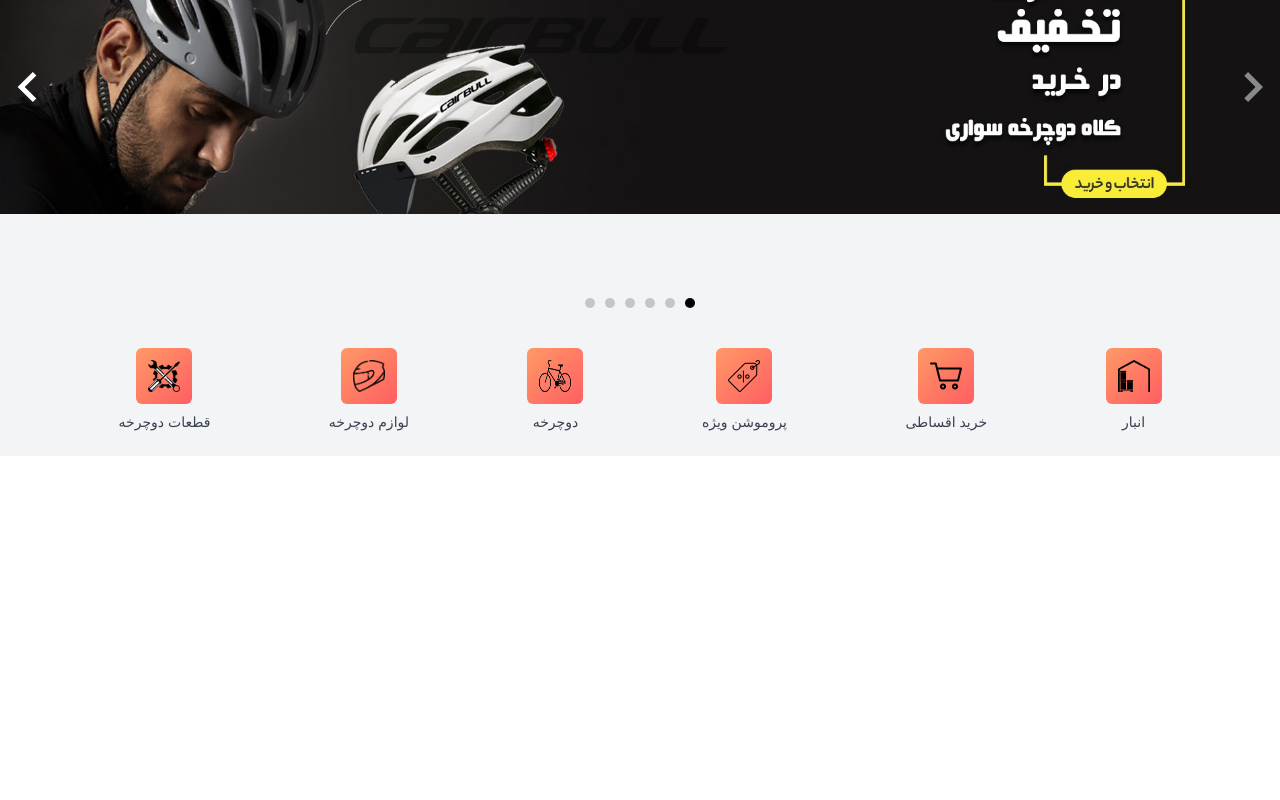
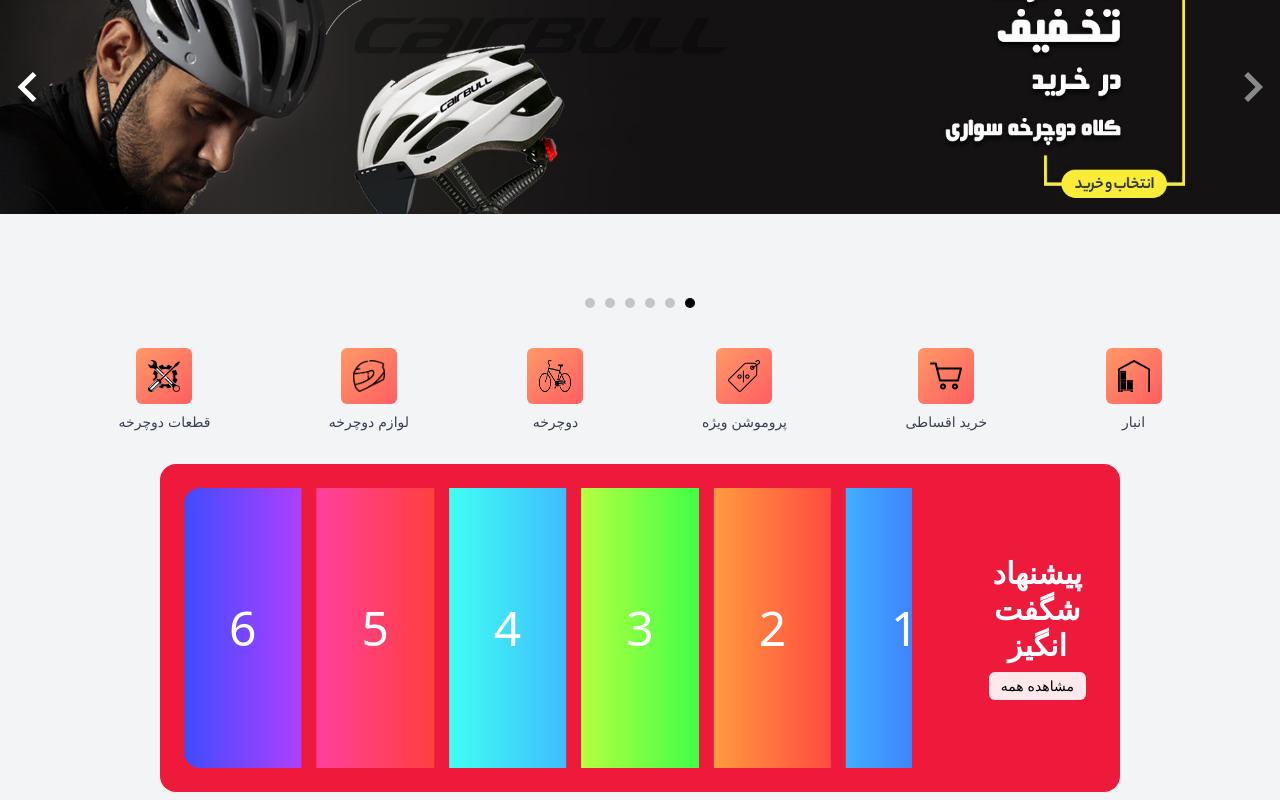
Before and after one commit to zahmadi98/AriaCharkh, a React (Vite) app: page / in a window 1280 px wide. Shown: the part 357-1157 px from the top of the page. Before the commit the page ends 813 px from the top, so only its background shows below. Built offline with nearby package versions, Linux system fonts and the light colour scheme; a web font is replaced by a local one.

Commit message:
add amazing offer scroll for showing discounted products

```diff
--- a/src/App.jsx
+++ b/src/App.jsx
@@ -2,7 +2,8 @@ import StatusBar from "./components/StatusBar";
 import Navbar from "./components/Navbar";
 import Menu from "./components/menu";
 import Slider from "./components/Slider";
-import IconSection from "./components/miniIcons"
+import IconSection from "./components/miniIcons";
+import AmazingOfferScroll from "./components/AmazingOfferScroll";
 function App() {
   return (
     <div className="min-h-screen bg-gray-100">
@@ -12,6 +13,7 @@ function App() {
       <Menu />
       <Slider />
       <IconSection />
+      <AmazingOfferScroll />
     </div>
   );
 }
--- /dev/null
+++ b/src/components/AmazingOfferScroll.jsx
@@ -0,0 +1,142 @@
+import React, { useRef, useEffect, useState } from "react"
+import { useKeenSlider } from "keen-slider/react"
+import "keen-slider/keen-slider.min.css"
+
+export default function FixedOverlaySlider() {
+  const containerRef = useRef(null)
+  const [overlayRect, setOverlayRect] = useState(null)
+
+  const [sliderRef, instanceRef] = useKeenSlider(
+    {
+      loop: true,
+      mode: "free",
+      rtl: true,
+      slides: { perView: 7, spacing: 15 },
+    },
+    []
+  )
+
+  const combinedRef = (el) => {
+    sliderRef(el)
+    containerRef.current = el
+  }
+
+  useEffect(() => {
+    if (!containerRef.current) return
+    let mounted = true
+
+    const updateOverlay = () => {
+      if (!containerRef.current) return
+      const slides = containerRef.current.querySelectorAll(".keen-slider__slide")
+      const slot = slides[6]
+      if (!slot) {
+        setOverlayRect(null)
+        return
+      }
+      const containerRect = containerRef.current.getBoundingClientRect()
+      const slotRect = slot.getBoundingClientRect()
+
+      const right = containerRect.right - slotRect.right
+
+      if (!mounted) return
+      setOverlayRect({
+        right,
+        width: slotRect.width,
+      })
+    }
+
+    requestAnimationFrame(updateOverlay)
+    const t = setTimeout(updateOverlay, 50)
+    window.addEventListener("resize", updateOverlay)
+
+    const inst = instanceRef && instanceRef.current
+    if (inst && inst.on) {
+      inst.on("created", updateOverlay)
+      inst.on("detailsChanged", updateOverlay)
+      inst.on("animationEnd", updateOverlay)
+      inst.on("dragEnd", updateOverlay)
+    }
+
+    return () => {
+      mounted = false
+      clearTimeout(t)
+      window.removeEventListener("resize", updateOverlay)
+      if (inst && inst.off) {
+        inst.off("created", updateOverlay)
+        inst.off("detailsChanged", updateOverlay)
+        inst.off("animationEnd", updateOverlay)
+        inst.off("dragEnd", updateOverlay)
+      }
+    }
+  }, [instanceRef])
+
+  return (
+    <div className="flex justify-center">
+      <div
+        className="relative bg-[#ED1A3B] my-2 mx-40 w-full rounded-2xl"
+        style={{ padding: "1.5rem" }}
+      >
+        <div
+          ref={combinedRef}
+          dir="rtl"
+          className="keen-slider rounded-2xl overflow-visible relative z-0"
+        >
+          <div className="keen-slider__slide h-[280px]"></div>
+
+          <div className="keen-slider__slide bg-gradient-to-r from-[#40afff] to-[#3f61ff] flex items-center justify-center text-white text-5xl font-medium h-[280px]">
+            1
+          </div>
+          <div className="keen-slider__slide bg-gradient-to-r from-[#ff9a3f] to-[#ff4b40] flex items-center justify-center text-white text-5xl font-medium h-[280px]">
+            2
+          </div>
+          <div className="keen-slider__slide bg-gradient-to-r from-[#b6ff40] to-[#3fff47] flex items-center justify-center text-white text-5xl font-medium h-[280px]">
+            3
+          </div>
+          <div className="keen-slider__slide bg-gradient-to-r from-[#40fff2] to-[#3fbcff] flex items-center justify-center text-white text-5xl font-medium h-[280px]">
+            4
+          </div>
+          <div className="keen-slider__slide bg-gradient-to-r from-[#ff409c] to-[#ff3f3f] flex items-center justify-center text-white text-5xl font-medium h-[280px]">
+            5
+          </div>
+          <div className="keen-slider__slide bg-gradient-to-r from-[#404cff] to-[#ae3fff] flex items-center justify-center text-white text-5xl font-medium h-[280px]">
+            6
+          </div>
+        </div>
+
+        {overlayRect && (
+          <div
+            className="absolute pointer-events-none z-10 top-0 bottom-0"
+            style={{
+              left: overlayRect.left,
+              width: "11.5rem",
+              background: "#ED1A3B",
+              borderTopRightRadius: "1rem",
+              borderBottomRightRadius: "1rem",
+            }}
+          />
+        )}
+
+        {overlayRect && (
+          <div
+            className="absolute z-20 flex flex-col items-center justify-center"
+            style={{
+              left: overlayRect.left,
+              top: 0,
+              bottom: 0,
+              width: overlayRect.width,
+              pointerEvents: "none",
+            }}
+          >
+            <h3 className="text-white text-3xl text-center font-vazir font-bold">پیشنهاد شگفت انگیز</h3>
+            <a
+              href="/next-page"
+              className="mt-2 text-sm bg-white/90 text-black px-3 py-1 rounded-md pointer-events-auto font-vazir"
+            >
+              مشاهده همه
+            </a>
+          </div>
+        )}
+      </div>
+    </div>
+  )
+}
```
